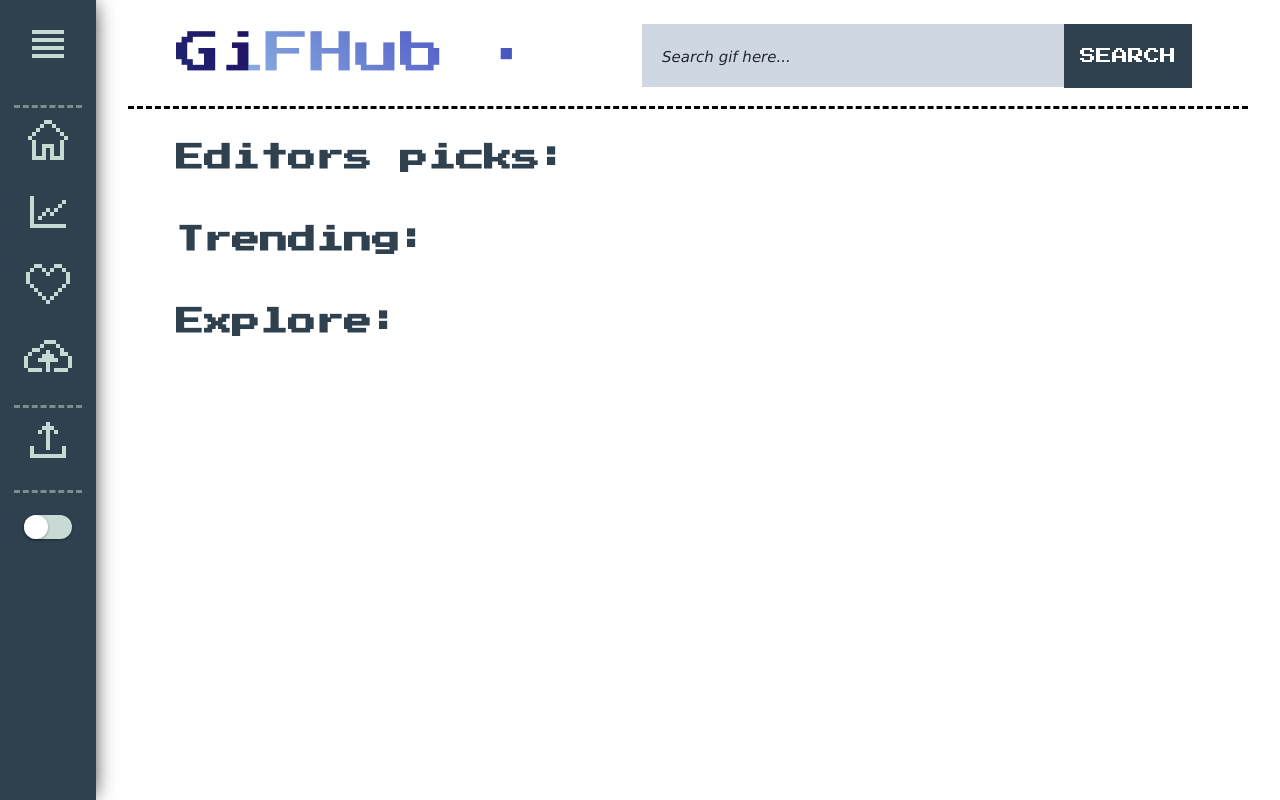
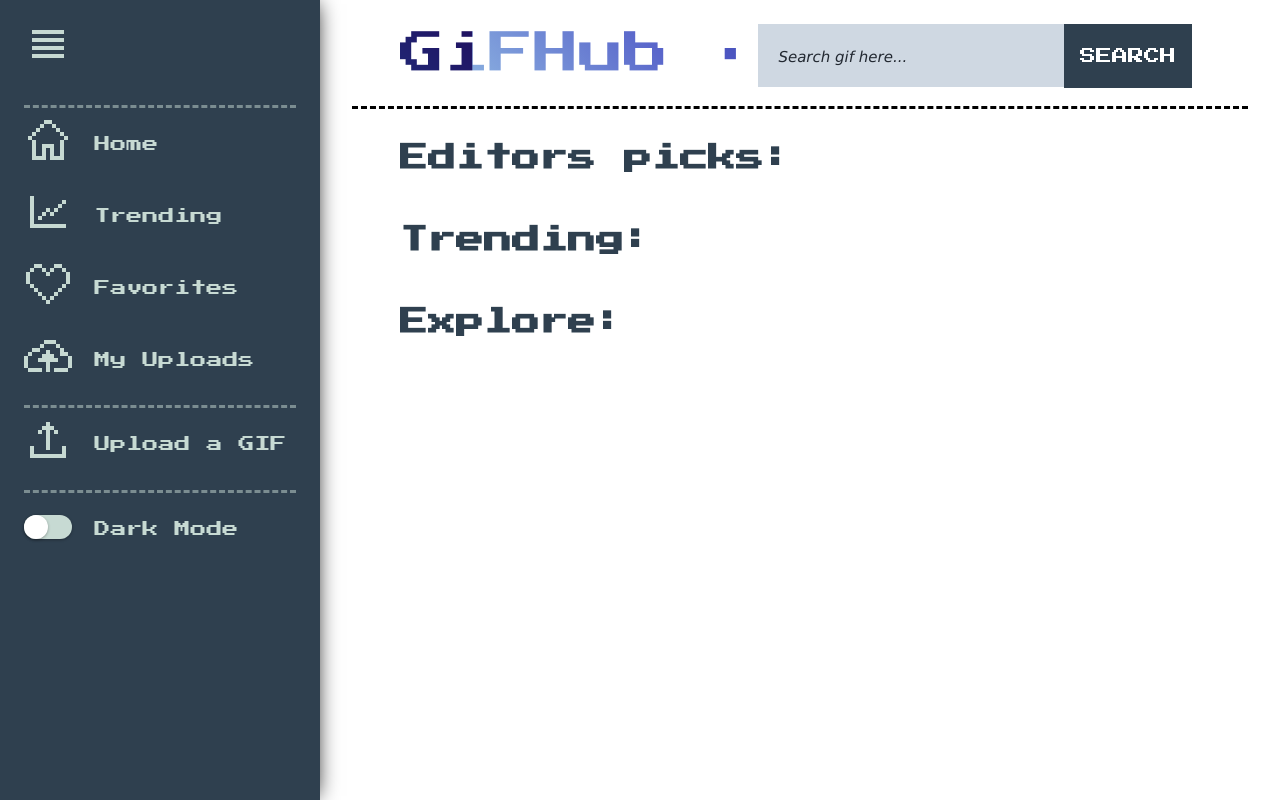
Before and after one commit to iskren97/Web-Project-1, a plain HTML site: page front-end/index.html in a window 1280 px wide. Both pictures are taken after a click on the element 48 px from the left and 48 px from the top of the page. Drawn offline with Linux system fonts and the light colour scheme; no server answers; a web font is replaced by a local one.

Commit message:
Refactoring file structure

```diff
--- a/front-end/index.html
+++ b/front-end/index.html
@@ -168,9 +168,6 @@
         </main>
       </div>
     </div>
-    <script src="./js/sidebar.js" type="module"></script>
-    <script src="js/like-button.js"></script>
-    <script src="js/header-border.js"></script>
     <script src="js/index.js" type="module"></script>
   </body>
 </html>
--- a/front-end/js/index.js
+++ b/front-end/js/index.js
@@ -1,8 +1,9 @@
 import { homeView } from '../views/home-view.js';
 import { searchView } from '../views/search-view.js';
 import { hideBorder } from './header-border.js';
+import { sideBarLogic } from '../js/sidebar.js';
 
 homeView();
 searchView();
 hideBorder();
-document.addEventListener('DOMContentLoaded', async () => {});
+sideBarLogic();
--- a/front-end/js/sidebar.js
+++ b/front-end/js/sidebar.js
@@ -4,34 +4,35 @@ import { uploadsView} from "../views/uploads-view.js"
 import { favoritesView} from "../views/favorites-view.js"
 import { uploadView} from "../views/upload-gif-view.js"
 
-let btn = document.querySelector("#hamburger-btn");
+
+export const sideBarLogic = () => {
+
 let sidebar = document.querySelector(".sidebar");
 let sidebarElements = Array.from(document.querySelectorAll(".sidebar-element"))
 let darkModeButton = document.querySelector("#darkModeToggle")
-let toggleButton = document.querySelector("#darkModeCheckbox")
 let main = document.querySelector(".main")
 
 
 sidebarElements.map(e=>{
     e.addEventListener("click", function(){
-        if(e?.attributes[1]?.nodeValue == "toggle-button"){
+        if(e.id == "toggle-button"){
         sidebar.classList.toggle("active")
         }
 
-        if(e?.attributes[1]?.nodeValue == "trendingId"){
+        if(e.id == "trendingId"){
           trendingView();
         }
 
-        if(e?.attributes[1]?.nodeValue == "homeId"){
+        if(e.id == "homeId"){
           homeView();
         }
-        if(e?.attributes[1]?.nodeValue == "favoritesId"){
+        if(e.id == "favoritesId"){
           favoritesView();
         }
-        if(e?.attributes[1]?.nodeValue == "myUploadsId"){
+        if(e.id == "myUploadsId"){
           uploadsView();
         }
-        if(e?.attributes[1]?.nodeValue == "uploadGifId"){
+        if(e.id == "uploadGifId"){
           uploadView();
         }
     })
@@ -90,22 +91,7 @@ darkModeButton.addEventListener("click", function(){
     r.style.setProperty('--gradient-color4', '#88addf');
     r.style.setProperty('--search-button-color', 'white');
 
-
-
-
-
-
   }
 })
 
-
-
-
-
-document.addEventListener('DOMContentLoaded', function() {
-
-  console.log("READY")
-
-
-
-})
+}
```
